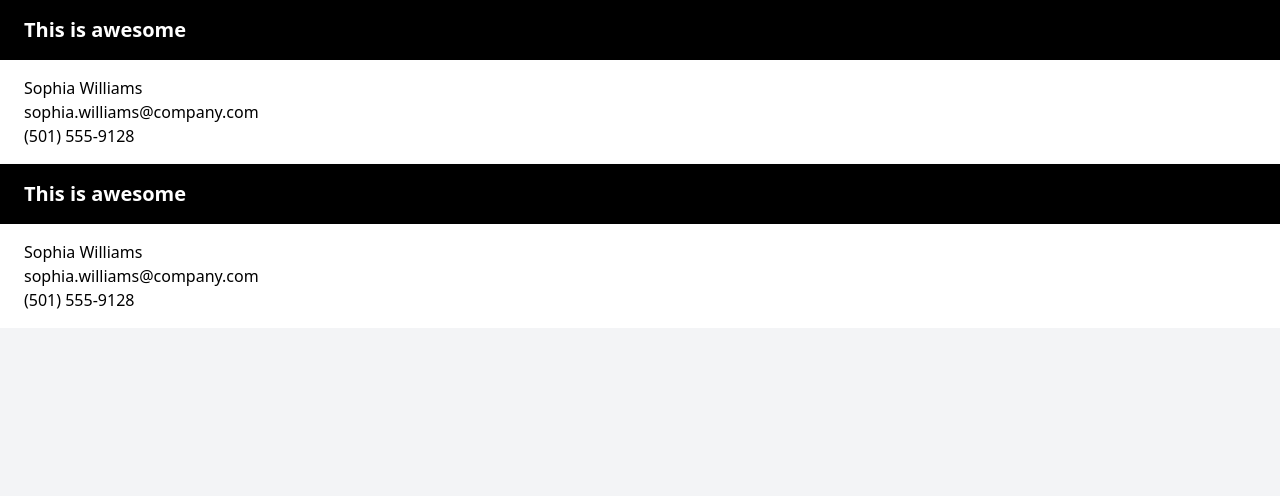
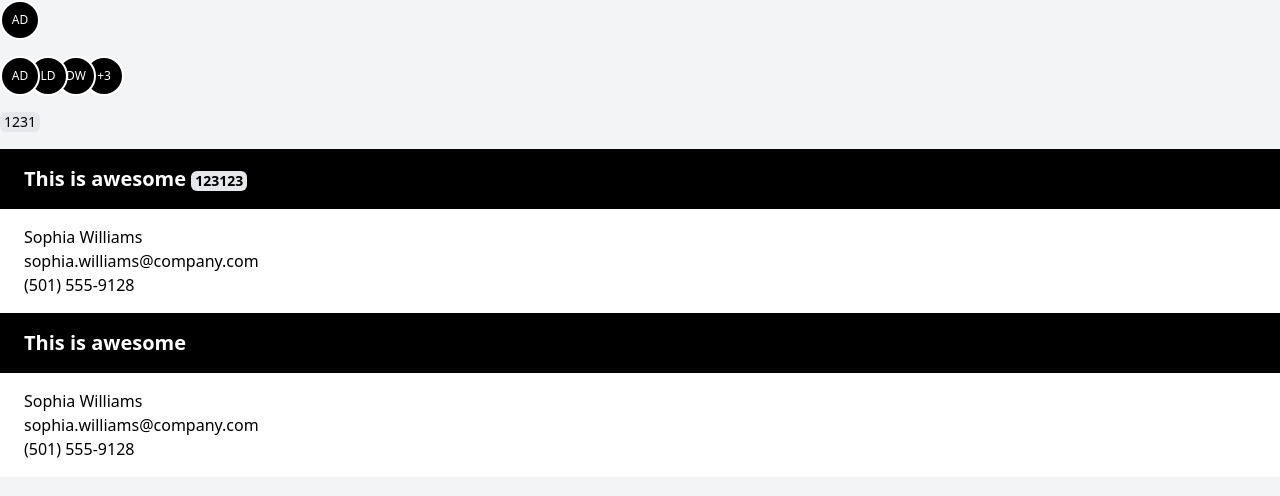
Before and after one commit to AleksejDix/lidia, a Vue app: page / in a window 1280 px wide. Shown: the top 496 px of the page. Built offline with nearby package versions, Linux system fonts and the light colour scheme.

Commit message:
add components

```diff
--- a/src/components/Disclosure/Button.vue
+++ b/src/components/Accordion/Button.vue
@@ -3,7 +3,7 @@
     :aria-controls="`content-${id}`"
     :aria-expanded="value"
     :id="`accordion-control-${id}`"
-    class="flex w-full items-center justify-between px-6 py-4 text-xl font-bold bg-black text-white"
+    class="w-full px-6 py-4 text-xl font-bold bg-black text-white text-left"
     @click="toggle"
   >
     <span>
--- /dev/null
+++ b/src/components/Accordion/index.ts
@@ -0,0 +1,4 @@
+export { default as AccordionButton } from '@/components/Accordion/Button.vue'
+export { default as AccordionPanel } from '@/components/Accordion/Panel.vue'
+export { default as AccordionContent } from '@/components/Accordion/Content.vue'
+export { default as Accordion }  from '@/components/Accordion/Accordion.vue'
--- /dev/null
+++ b/src/components/Avatar/Avatar.vue
@@ -0,0 +1,26 @@
+<template>
+  <button
+    class="bg-black text-white rounded-full h-10 w-10 overflow-hidden border-2 border-white text-xs"
+  >
+    <abbr :title="name" class="no-underline font-medium">{{ abbr }}</abbr>
+  </button>
+</template>
+
+<script setup lang="ts">
+import { computed } from 'vue'
+
+const props = defineProps({
+  name: {
+    type: String,
+    default: 'Anonymous',
+    required: false
+  }
+})
+
+const abbr = computed(() => {
+  return props.name
+    .split(' ')
+    .map((word) => word.charAt(0).toUpperCase())
+    .join('')
+})
+</script>
--- /dev/null
+++ b/src/components/Avatar/AvatarGroup.vue
@@ -0,0 +1,38 @@
+<template>
+  <ul class="flex flex-nowrap relative pl-3" :aria-label="`Currently ${users.length} active users`">
+    <li
+      v-for="(user, index) in limited"
+      :key="user.name"
+      :style="`z-index: ${users.length - index}`"
+      class="-ml-3"
+    >
+      <Avatar :name="user.name" />
+    </li>
+    <li v-if="users.length > max" :style="`z-index: 0`" class="-ml-3">
+      <button
+        class="bg-black text-white rounded-full h-10 w-10 overflow-hidden border-2 border-white text-xs"
+      >
+        <abbr :title="names" class="no-underline font-medium">+{{ max }}</abbr>
+      </button>
+    </li>
+  </ul>
+</template>
+
+<script setup lang="ts">
+import { Avatar } from '@/components/Avatar'
+import { computed } from 'vue'
+
+const props = defineProps({
+  users: {
+    type: Array,
+    default: () => []
+  },
+  max: {
+    type: Number,
+    default: 3
+  }
+})
+
+const limited = computed(() => props.users.slice(0, props.max))
+const names = computed(() => props.users.map((user) => user.name).join(', '))
+</script>
--- /dev/null
+++ b/src/components/Avatar/index.ts
@@ -0,0 +1,2 @@
+export { default as Avatar } from '@/components/Avatar/Avatar.vue'
+export { default as AvatarGroup } from '@/components/Avatar/AvatarGroup.vue'
--- /dev/null
+++ b/src/components/Badge/Badge.vue
@@ -0,0 +1,5 @@
+<template>
+  <span class="bg-gray-200 text-black px-1 inline-block text-sm rounded-md"><slot></slot></span>
+</template>
+
+<script setup lang="ts"></script>
--- /dev/null
+++ b/src/components/Badge/index.ts
@@ -0,0 +1 @@
+export { default as Badge } from '@/components/Badge/Badge.vue'
--- a/src/components/Disclosure/index.ts
+++ /dev/null
@@ -1,4 +0,0 @@
-export { default as Button } from '@/components/Disclosure/Button.vue'
-export { default as Panel } from '@/components/Disclosure/Panel.vue'
-export { default as Container } from '@/components/Disclosure/Container.vue'
-export { default as Content } from '@/components/Disclosure/Content.vue'
--- a/src/views/HomeView.vue
+++ b/src/views/HomeView.vue
@@ -1,27 +1,50 @@
 <script setup lang="ts">
-import * as Disclosure from '@/components/Disclosure'
+import {
+  Accordion,
+  AccordionPanel,
+  AccordionContent,
+  AccordionButton
+} from '@/components/Accordion'
+import { Badge } from '@/components/Badge'
+import { Avatar, AvatarGroup } from '@/components/Avatar'
 </script>
 
 <template>
   <main class="space-y-4">
-    <Disclosure.Container :single="true">
-      <Disclosure.Panel :open="true">
-        <Disclosure.Button>This is awesome</Disclosure.Button>
-        <Disclosure.Content>
+    <Avatar :name="`Aleksej Dix`" />
+
+    <AvatarGroup
+      :users="[
+        { name: 'Aleksej Dix' },
+        { name: 'Lidia Dix' },
+        { name: 'Daniel Woo' },
+        { name: 'Harry Potter' }
+      ]"
+    />
+
+    <Badge>1231</Badge>
+
+    <Accordion :single="true">
+      <AccordionPanel :open="true">
+        <AccordionButton>
+          This is awesome
+          <Badge>123123</Badge>
+        </AccordionButton>
+        <AccordionContent>
           <div>Sophia Williams</div>
           <div>sophia.williams@company.com</div>
           <div>(501) 555-9128</div>
-        </Disclosure.Content>
-      </Disclosure.Panel>
+        </AccordionContent>
+      </AccordionPanel>
 
-      <Disclosure.Panel :open="true">
-        <Disclosure.Button>This is awesome</Disclosure.Button>
-        <Disclosure.Content>
+      <AccordionPanel :open="true">
+        <AccordionButton>This is awesome</AccordionButton>
+        <AccordionContent>
           <div>Sophia Williams</div>
           <div>sophia.williams@company.com</div>
           <div>(501) 555-9128</div>
-        </Disclosure.Content>
-      </Disclosure.Panel>
-    </Disclosure.Container>
+        </AccordionContent>
+      </AccordionPanel>
+    </Accordion>
   </main>
 </template>
```
Also changed, not shown: src/components/Accordion/Accordion.vue (renamed from src/components/Disclosure/Container.vue), src/components/Accordion/Content.vue (renamed from src/components/Disclosure/Content.vue), src/components/Accordion/Panel.vue (renamed from src/components/Disclosure/Panel.vue).
